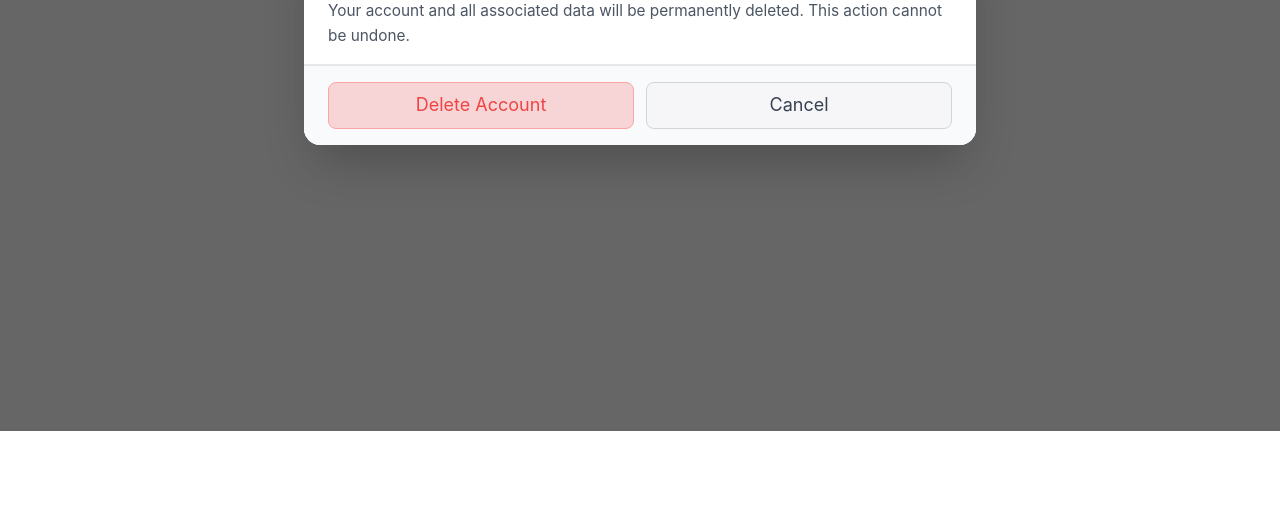
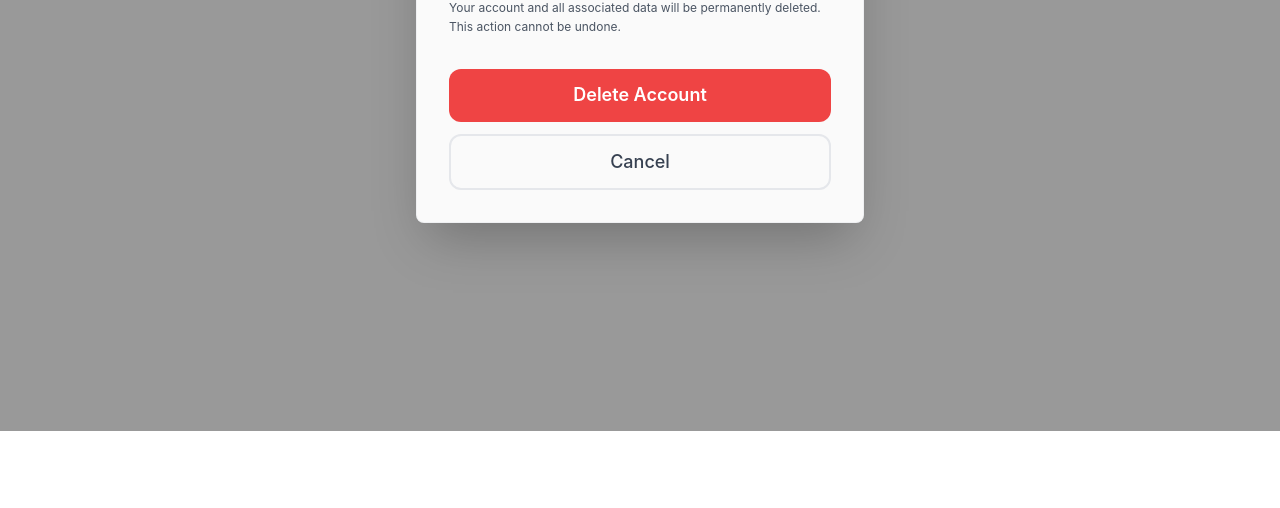
Before and after one commit to KU-jobapp-guys/KU-Seek, a Vue app in the folder frontend/: page /setting in a window 1280 px wide. Both pictures are taken after a click on the button "Delete Account". Shown: the part 401-909 px from the top of the page. Built offline with nearby package versions, Linux system fonts and the light colour scheme; no server answers.

Commit message:
update the style of modal

```diff
--- a/frontend/src/components/settings/DeleteAccountModal.vue
+++ b/frontend/src/components/settings/DeleteAccountModal.vue
@@ -1,5 +1,5 @@
 <script setup lang="ts">
-import { X } from 'lucide-vue-next'
+import { X, TriangleAlert } from 'lucide-vue-next'
 
 const { state } = defineProps<{
   state: 'delete account' | 'remove term of service'
@@ -12,65 +12,63 @@ const emits = defineEmits<{
 const content = {
   'delete account': {
     title: 'Delete Account',
-    message:
-      'Your account and all associated data will be permanently deleted. This action cannot be undone.',
+    message: 'Your account and all associated data will be permanently deleted. This action cannot be undone.',
   },
   'remove term of service': {
     title: 'Withdraw Term of Service Agreement',
-    message:
-    'By withdrawing your agreement to the Terms of Service, we will no longer be able to provide you with our services.\n\nAre you sure you want to delete your account?',
+    message: 'By withdrawing your agreement to the Terms of Service, we will no longer be able to provide you with our services.\n\nAre you sure you want to delete your account?',
   },
 }
 
-
 function deleteAccount() {
-  // call API to delete account
   console.log('Delete account from the database')
   window.location.href = '/logout'
 }
-
-
 </script>
 
 <template>
   <div class="fixed inset-0 flex items-center justify-center z-50 p-4">
-    <!-- Backdrop -->
     <div
-      class="absolute inset-0 bg-black/60 backdrop-blur-sm transition-opacity"
+      class="absolute inset-0 bg-black/40 backdrop-blur-md"
       @click="emits('close')"
-    ></div>
+    />
 
-    <!-- Modal -->
     <div
-      class="relative bg-white rounded-2xl shadow-2xl z-50 max-w-2xl w-full max-h-[90vh] flex flex-col"
+      class="relative bg-white/95 backdrop-blur-xl rounded-lg shadow-2xl z-50 max-w-md w-full border border-gray-200/50 overflow-hidden"
     >
-      <X
+      <button
         @click="emits('close')"
-        class="absolute top-4 right-4 w-5 h-5 rounded-full text-gray-500 hover:text-gray-400 z-10"
-      />
+        class="absolute top-5 right-5 w-8 h-8 rounded-full flex items-center justify-center z-10 transition-colors duration-200 group"
+      >
+        <X class="w-4 h-4 text-gray-600 group-hover:text-gray-800" />
+      </button>
 
-      <!-- Header -->
-      <div class="px-6 pt-6 pb-4 border-b border-gray-200 gap-y-4 flex flex-col">
-        <h3 class="text-2xl font-bold text-gray-900 pr-8">
+      <div class="px-8 pt-8 pb-6 relative">
+        <div class="absolute top-0 left-0 right-0 h-2 bg-red-500 via-red-400 to-orange-400"/>
+
+        <div class="w-14 h-14 rounded-2xl bg-gradient-to-br from-red-500 to-red-600 flex items-center justify-center mb-5 shadow-lg shadow-red-500/30">
+          <TriangleAlert class="w-7 h-7 text-white" />
+        </div>
+
+        <h3 class="text-2xl font-bold text-gray-900 mb-3">
           {{ content[state].title }}
         </h3>
-        <p class="text-gray-600 mt-1 whitespace-pre-line">
+
+        <p class="text-gray-600 text-sm leading-relaxed whitespace-pre-line">
           {{ content[state].message }}
         </p>
       </div>
 
-      <!-- Action Buttons -->
-      <div class="px-6 py-4 border-t border-gray-200 bg-gray-50 rounded-b-2xl">
-        <div class="flex gap-x-3 justify-end">
+      <div class="px-8 pb-8 pt-2">
+        <div class="flex flex-col gap-3">
           <button
-            class="w-full border border-red-300 rounded-lg bg-red-500/20 py-2 text-red-500 hover:bg-red-500/30"
+            class="w-full rounded-xl bg-red-500 py-3 px-4 text-white font-semibold hover:bg-red-600"
             @click="deleteAccount"
           >
             Delete Account
           </button>
-
           <button
-            class="w-full border border-gray-300 rounded-lg bg-gray-100/50 py-2 text-gray-700 hover:bg-gray-200/50"
+            class="w-full rounded-xl border-2 border-gray-200 py-3 px-4 text-gray-700 font-medium hover:bg-gray-100 hover:border-gray-300"
             @click="$emit('close')"
           >
             Cancel
```
